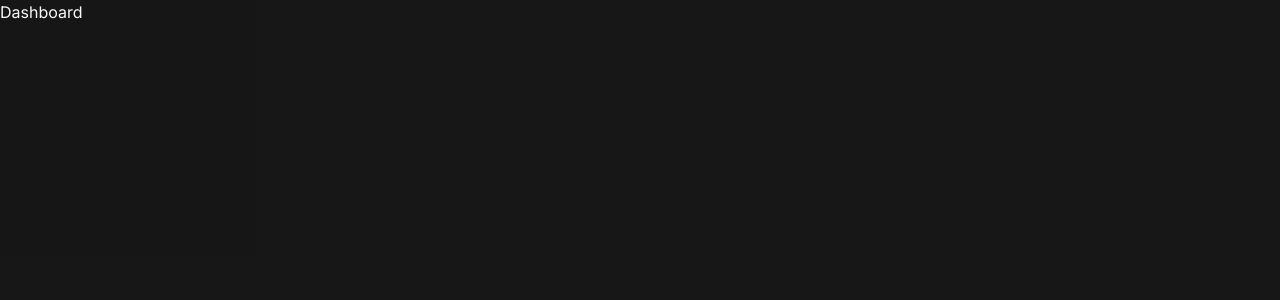
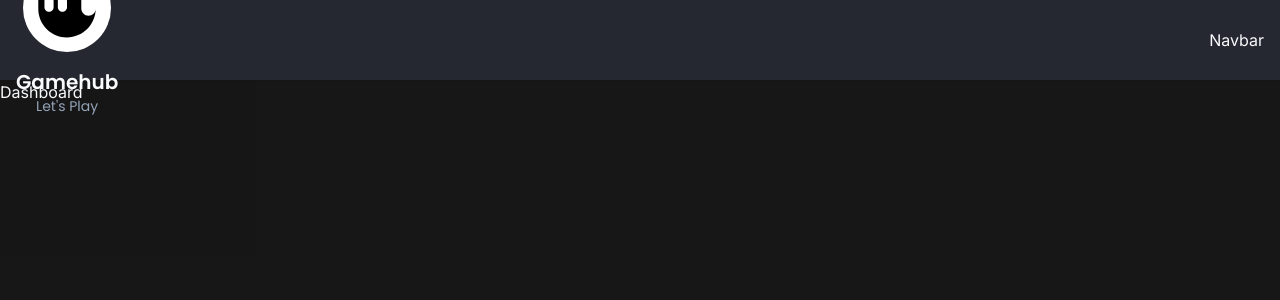
Before and after one commit to bizbaeja/twitch-clone, a Next.js app in the folder twitch/: page / in a window 1280 px wide. Shown: the top 300 px of the page. Built offline with nearby package versions, Linux system fonts and the light colour scheme.

Commit message:
navbar logo

```diff
--- /dev/null
+++ b/twitch/app/(browse)/_components/navbar/index.tsx
@@ -0,0 +1,10 @@
+import { Logo } from "./logo";
+export const NavBar = () => {
+
+    return(
+        <nav className="fixed top-0 w-full h-20 z-[49] bg-[#252731] px-2 lg:px-4 flex justify-between items-center shadow-sm">
+            <Logo />
+            Navbar
+        </nav>
+    )
+}
--- /dev/null
+++ b/twitch/app/(browse)/_components/navbar/logo.tsx
@@ -0,0 +1,33 @@
+import Image from 'next/image';
+import  { Poppins } from 'next/font/google'
+import { cn } from "@/lib/utils"
+
+const font = Poppins({
+    subsets: ['latin'],
+    weight: ["200","300","400","500","600", "700","800"],
+})
+
+export const Logo = () =>{
+    return (
+        <div className='flex flex-col items-center gap-y-4'>
+            <div className='bg-white rounded-full p-1'>
+                <Image
+                 src='/spooky.svg'
+                 width={80}
+                 height={80}
+                alt='Gaemehub'/>
+            </div>
+            <div className='flex flex-col items-center'>
+                <p className={cn(
+                    "text-xl font-semibold",
+                    font.className
+                )}>
+                     Gamehub
+                </p>
+                <p className={cn("text-sm text-muted-foreground",font.className)}>
+                    Let&apos;s Play
+                </p>
+            </div>
+        </div>
+    )
+}
--- /dev/null
+++ b/twitch/app/(browse)/layout.tsx
@@ -0,0 +1,18 @@
+import { NavBar } from "./_components/navbar";
+
+const BrowseLayout = ({
+    children,
+  }: {
+    children: React.ReactNode;
+  }) => {
+    return (
+      <>
+      <NavBar />
+      <div className="flex h-full pt-20">
+      {children}
+      </div>
+      </>
+    );
+  };
+
+  export default BrowseLayout;
```
Also changed, not shown: twitch/app/(browse)/(home)/page.tsx (renamed from twitch/app/page.tsx).
